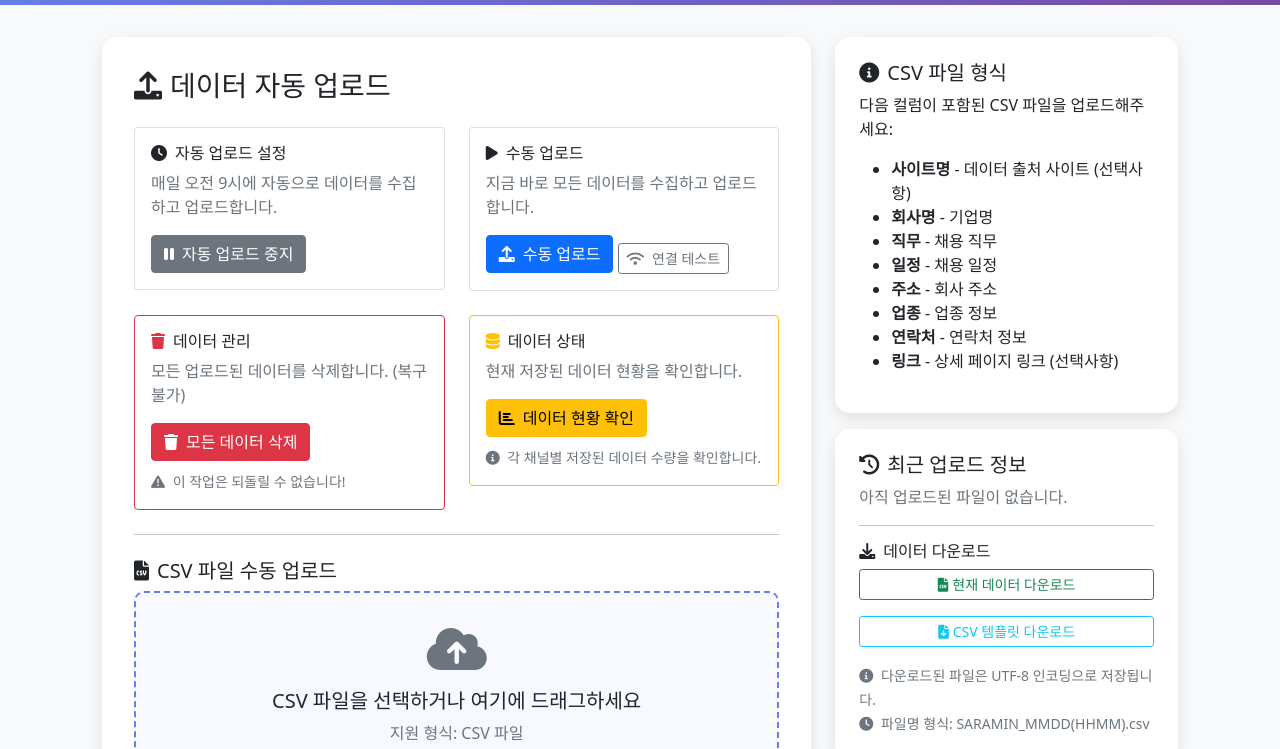
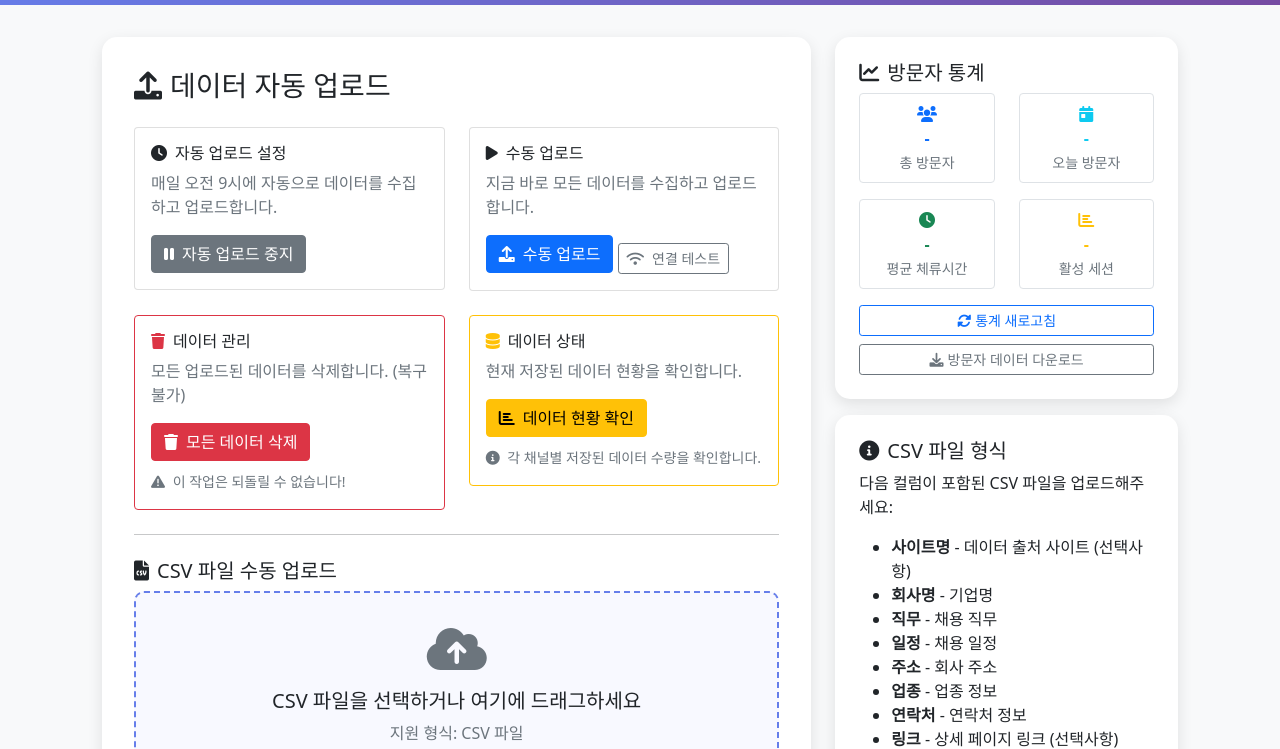
Before and after one commit to Kimyoung-gi/11, a website: page admin_dashboard.html in a window 1280 px wide. Shown: the part 51-800 px from the top of the page. Drawn offline with nearby package versions, Linux system fonts and the light colour scheme; no server answers.

Commit message:
Update admin_dashboard.html

```diff
--- a/admin_dashboard.html
+++ b/admin_dashboard.html
@@ -403,6 +403,48 @@
 
             <div class="col-lg-4">
                 <div class="info-card">
+                    <h5><i class="fas fa-chart-line me-2"></i>방문자 통계</h5>
+                    <div class="row text-center">
+                        <div class="col-6 mb-3">
+                            <div class="border rounded p-2">
+                                <i class="fas fa-users text-primary mb-1"></i>
+                                <div class="fw-bold text-primary" id="adminTotalVisitors">-</div>
+                                <small class="text-muted">총 방문자</small>
+                            </div>
+                        </div>
+                        <div class="col-6 mb-3">
+                            <div class="border rounded p-2">
+                                <i class="fas fa-calendar-day text-info mb-1"></i>
+                                <div class="fw-bold text-info" id="adminTodayVisitors">-</div>
+                                <small class="text-muted">오늘 방문자</small>
+                            </div>
+                        </div>
+                        <div class="col-6 mb-3">
+                            <div class="border rounded p-2">
+                                <i class="fas fa-clock text-success mb-1"></i>
+                                <div class="fw-bold text-success" id="adminAvgDuration">-</div>
+                                <small class="text-muted">평균 체류시간</small>
+                            </div>
+                        </div>
+                        <div class="col-6 mb-3">
+                            <div class="border rounded p-2">
+                                <i class="fas fa-chart-bar text-warning mb-1"></i>
+                                <div class="fw-bold text-warning" id="adminActiveSessions">-</div>
+                                <small class="text-muted">활성 세션</small>
+                            </div>
+                        </div>
+                    </div>
+                    <div class="d-grid gap-2">
+                        <button class="btn btn-outline-primary btn-sm" onclick="refreshVisitorStats()">
+                            <i class="fas fa-sync-alt me-1"></i>통계 새로고침
+                        </button>
+                        <button class="btn btn-outline-secondary btn-sm" onclick="downloadVisitorStats()">
+                            <i class="fas fa-download me-1"></i>방문자 데이터 다운로드
+                        </button>
+                    </div>
+                </div>
+
+                <div class="info-card">
                     <h5><i class="fas fa-info-circle me-2"></i>CSV 파일 형식</h5>
                     <p>다음 컬럼이 포함된 CSV 파일을 업로드해주세요:</p>
                     <ul>
```
